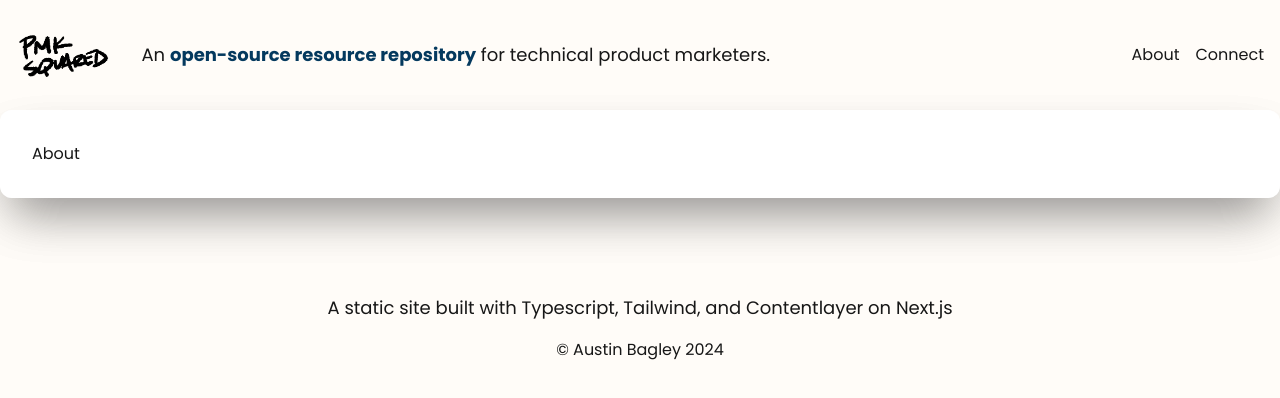
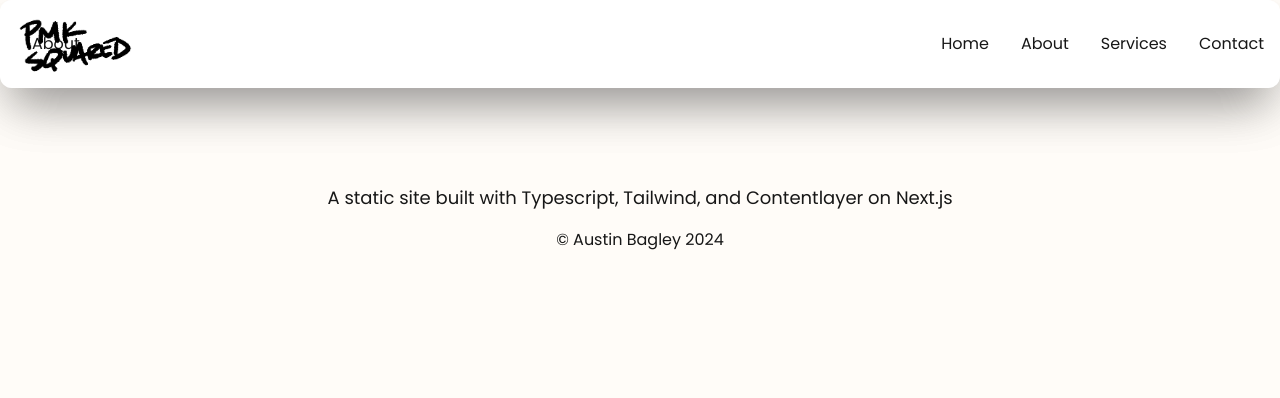
Before and after one commit to austinbagley/pmksquared3, a Next.js app: page /about in a window 1280 px wide. Shown: the top 398 px of the page. Built offline with nearby package versions, Linux system fonts and the light colour scheme.

Commit message:
added complex new header

```diff
--- a/src/app/components/Header.tsx
+++ b/src/app/components/Header.tsx
@@ -1,25 +1,146 @@
-import Image from "next/image";
-import Link from "next/link";
+'use client';
 
-export default function Header() {
+import { useState, useEffect } from 'react';
+import Link from 'next/link';
+import Image from 'next/image';
+
+interface HeaderProps {
+  className?: string;
+}
+
+export default function Header({ className = '' }: HeaderProps) {
+  const [isSticky, setIsSticky] = useState(false);
+  const [isMobileMenuOpen, setIsMobileMenuOpen] = useState(false);
+
+  useEffect(() => {
+    const handleScroll = () => {
+      const scrollThreshold = 100;
+      setIsSticky(window.scrollY > scrollThreshold);
+    };
+
+    let timeoutId: ReturnType<typeof setTimeout>;
+    const debouncedHandleScroll = () => {
+      clearTimeout(timeoutId);
+      timeoutId = setTimeout(handleScroll, 10);
+    };
+
+    window.addEventListener('scroll', debouncedHandleScroll);
+    return () => {
+      window.removeEventListener('scroll', debouncedHandleScroll);
+      clearTimeout(timeoutId);
+    };
+  }, []);
+
+  const navigationLinks = [
+    { href: '/', label: 'Home' },
+    { href: '/about', label: 'About' },
+    { href: '/services', label: 'Services' },
+    { href: '/contact', label: 'Contact' }
+  ];
+
   return (
-    <header className="container mx-auto font-sans font-medium px-4 py-8 content-center flex-col md:flex-row flex items-center md:justify-between">
-      <Link href="/">
-        <div className="">
+    <>
+      <header
+        className={`
+          fixed top-0 left-0 right-0
+          z-50
+          transition-all duration-300 ease-in-out
+          ${isSticky
+            ? 'bg-white/95 backdrop-blur-sm shadow-lg py-2'
+            : 'bg-transparent py-4'}
+          ${className}
+        `}
+      >
+        <div className="container mx-auto px-4">
+          <nav className="flex items-center justify-between">
+            <Link
+              href="/"
+              className="text-xl font-bold hover:text-blue-600 transition-colors"
+            >
               <Image
                 src="/images/pmk-squared-mark.png"
                 alt={``}
                 width={165 * 0.7}
                 height={80 * 0.7}
               />
+            </Link>
+
+            <div className="hidden md:flex items-center space-x-8">
+              {navigationLinks.map(({ href, label }) => (
+                <Link
+                  key={href}
+                  href={href}
+                  className="hover:text-blue-600 transition-colors"
+                >
+                  {label}
+                </Link>
+              ))}
             </div>
-      </Link>
-      <div className="md:container mx-auto px-8 text-lg text-left">An <strong className="text-prussian-blue">open-source resource repository</strong> for technical product marketers. </div>
 
-      <div className="flex flex-row space-x-4">
-        <Link href="/about">About</Link>
-        <Link href="/connect">Connect</Link>
+            <button
+              onClick={() => setIsMobileMenuOpen(!isMobileMenuOpen)}
+              className="md:hidden p-2 hover:bg-gray-100 rounded-lg transition-colors"
+              aria-label="Toggle menu"
+              aria-expanded={isMobileMenuOpen}
+            >
+              <svg
+                className="w-6 h-6"
+                fill="none"
+                stroke="currentColor"
+                viewBox="0 0 24 24"
+              >
+                <path
+                  strokeLinecap="round"
+                  strokeLinejoin="round"
+                  strokeWidth={2}
+                  d="M4 6h16M4 12h16M4 18h16"
+                />
+              </svg>
+            </button>
+          </nav>
         </div>
       </header>
-  )
+
+      {/* Mobile menu overlay */}
+      {isMobileMenuOpen && (
+        <div className="fixed inset-0 z-40 bg-white md:hidden">
+          <div className="p-4 space-y-4">
+            <div className="flex justify-end">
+              <button
+                onClick={() => setIsMobileMenuOpen(false)}
+                className="p-2 hover:bg-gray-100 rounded-lg transition-colors"
+                aria-label="Close menu"
+              >
+                <svg
+                  className="w-6 h-6"
+                  fill="none"
+                  stroke="currentColor"
+                  viewBox="0 0 24 24"
+                >
+                  <path
+                    strokeLinecap="round"
+                    strokeLinejoin="round"
+                    strokeWidth={2}
+                    d="M6 18L18 6M6 6l12 12"
+                  />
+                </svg>
+              </button>
+            </div>
+            <nav className="space-y-4">
+              {navigationLinks.map(({ href, label }) => (
+                <Link
+                  key={href}
+                  href={href}
+                  className="block py-2 hover:text-blue-600 transition-colors"
+                  onClick={() => setIsMobileMenuOpen(false)}
+                >
+                  {label}
+                </Link>
+              ))}
+            </nav>
+          </div>
+        </div>
+      )}
+    </>
+  );
 }
--- a/src/app/layout.tsx
+++ b/src/app/layout.tsx
@@ -3,6 +3,7 @@ import { Poppins } from 'next/font/google';
 import Header from "@/app/components/Header"
 import Footer from "@/app/components/Footer"
 import "./globals.css";
+
 
 const poppins = Poppins({
   subsets: ["latin"],
```
Lines whose indentation alone changed are shown as unchanged.
